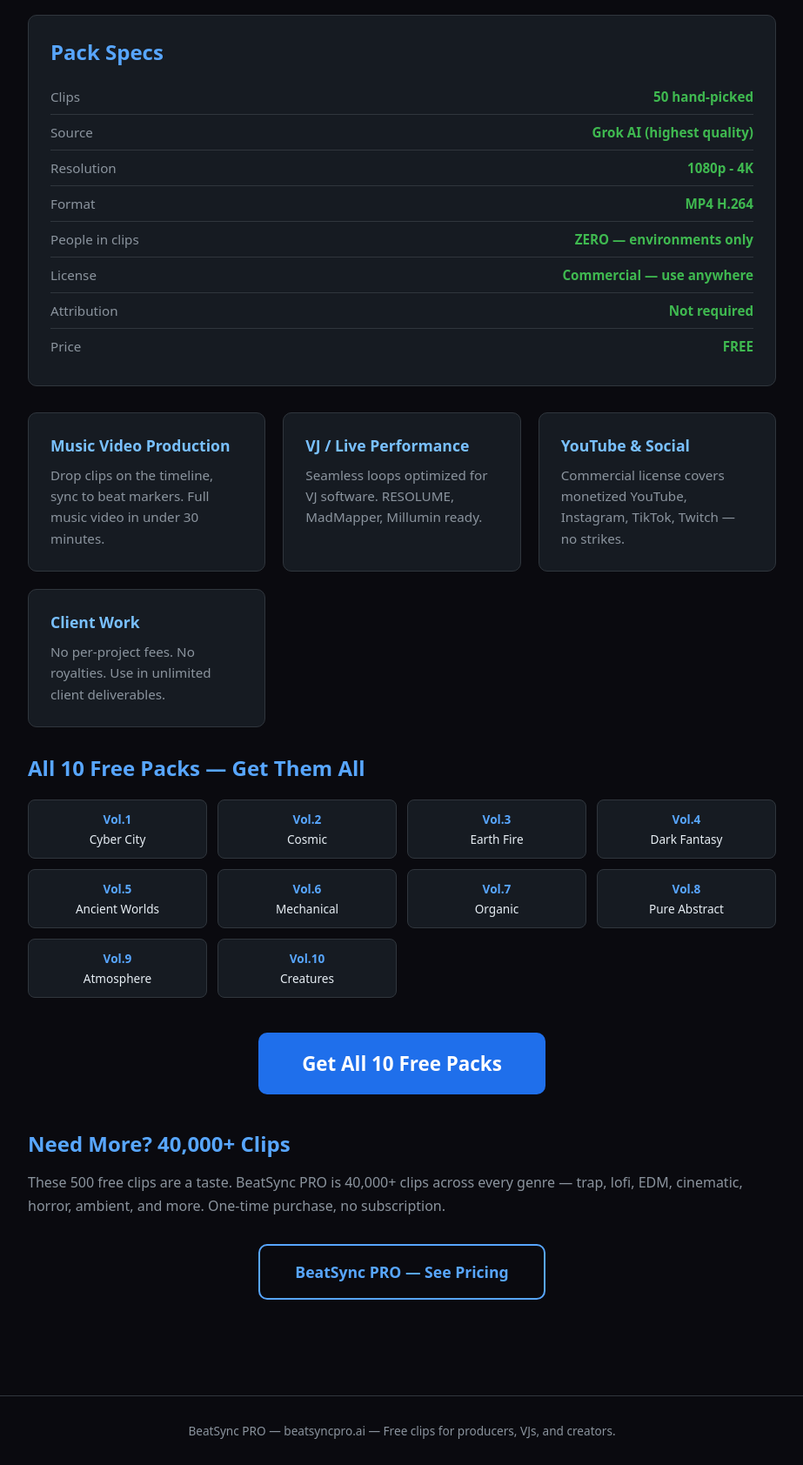
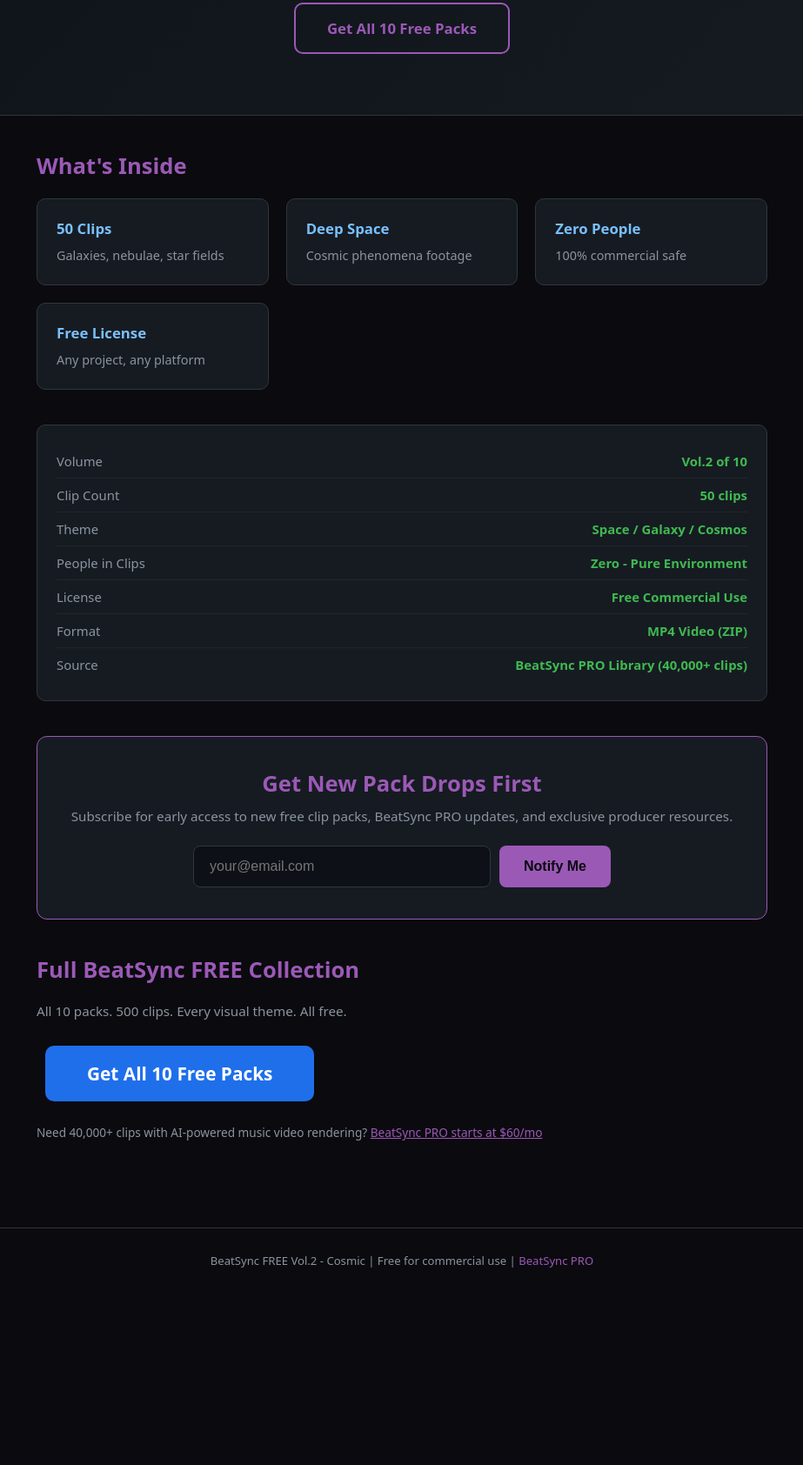
Before and after one commit to pachote/beatsync-free-cosmic-clips, a plain HTML site: page docs/index.html in a window 1280 px wide. Shown: the part 459-2143 px from the top of the page at 87% size, without its empty margins (178-1101 px from the left). After the commit the page ends 1945 px from the top, so only its background shows below. Drawn offline with Linux system fonts and the light colour scheme.

Commit message:
Upgrade landing page: email capture + SEO + download CTA

```diff
--- a/docs/index.html
+++ b/docs/index.html
@@ -1,69 +1,139 @@
-<!DOCTYPE html><html lang="en"><head><meta charset="UTF-8">
+<!DOCTYPE html>
+<html lang="en">
+<head>
+<meta charset="UTF-8">
 <meta name="viewport" content="width=device-width,initial-scale=1">
-<title>FREE: BeatSync Cosmic Pack — 50 Royalty-Free Clips (No People)</title>
-<meta name="description" content="Download 50 space and abstract cosmic clips. Zero people. Free for music videos, VJ sets, YouTube. Commercial license.">
-<meta name="keywords" content="free music video clips, space, abstract, vj-loops, free, royalty free video loops">
-<script type="application/ld+json">{"@context":"https://schema.org","@type":"SoftwareApplication","name":"BeatSync FREE Vol.2 — Cosmic","description":"50 space and abstract cosmic clips. Zero people.","offers":{"@type":"Offer","price":"0","priceCurrency":"USD"},"applicationCategory":"MultimediaApplication"}</script>
+<title>FREE: BeatSync Cosmic Pack - 50 Royalty-Free Video Clips (No People)</title>
+<meta name="description" content="50 deep-space visuals — galaxies, nebulae, star fields, and cosmic phenomena. Perfect for ambient, lo-fi, electronic, and cinematic music videos. Zero peop...">
+<meta name="keywords" content="free space video clips, cosmic background loops, galaxy music video clips, nebula video free download, space vj loops royalty free">
+<meta property="og:title" content="FREE BeatSync Cosmic Pack - 50 Video Clips">
+<meta property="og:description" content="50 deep-space visuals — galaxies, nebulae, star fields, and cosmic phenomena. Perfect for ambient, lo-fi, electronic, an">
+<meta property="og:url" content="https://pachote.github.io/beatsync-free-cosmic-clips/">
+<meta property="og:type" content="website">
+<link rel="canonical" href="https://pachote.github.io/beatsync-free-cosmic-clips/">
+<script type="application/ld+json">{"@context":"https://schema.org","@type":"SoftwareApplication","name":"BeatSync FREE Vol.2 - Cosmic","description":"50 deep-space visuals \u2014 galaxies, nebulae, star fields, and cosmic phenomena. Perfect for ambient, lo-fi, electronic, and cinematic music videos. Zero people, z","offers":{"@type":"Offer","price":"0","priceCurrency":"USD"},"applicationCategory":"MultimediaApplication","operatingSystem":"Any","downloadUrl":"https://github.com/pachote/beatsync-free-packs-official/releases/download/vol02-cosmic/BeatSync-FREE-Vol2-Cosmic.zip","publisher":{"@type":"Organization","name":"BeatSync PRO","url":"https://beatsyncpro.ai"}}</script>
 <style>
 *{box-sizing:border-box;margin:0;padding:0}
 body{font-family:system-ui,sans-serif;background:#0a0a0f;color:#e6edf3;min-height:100vh}
 .hero{background:linear-gradient(135deg,#0d1117,#161b22);padding:60px 20px;text-align:center;border-bottom:1px solid #30363d}
 .badge{display:inline-block;background:#238636;color:#fff;padding:6px 16px;border-radius:20px;font-size:14px;font-weight:700;letter-spacing:1px;margin-bottom:20px}
-h1{color:#58a6ff;font-size:2.8em;line-height:1.2;margin-bottom:15px}
-.sub{color:#8b949e;font-size:1.2em;max-width:600px;margin:0 auto 30px}
-.cta-big{display:inline-block;background:#1f6feb;color:#fff;padding:20px 50px;border-radius:10px;text-decoration:none;font-size:1.4em;font-weight:700;margin:10px;transition:background 0.2s}
+h1{color:#9b59b6;font-size:2.6em;line-height:1.2;margin-bottom:15px}
+.sub{color:#8b949e;font-size:1.1em;max-width:640px;margin:0 auto 30px;line-height:1.6}
+.cta-big{display:inline-block;background:#1f6feb;color:#fff;padding:18px 48px;border-radius:10px;text-decoration:none;font-size:1.3em;font-weight:700;margin:10px;transition:background 0.2s}
 .cta-big:hover{background:#388bfd}
-.cta-sec{display:inline-block;background:transparent;color:#58a6ff;border:2px solid #58a6ff;padding:18px 40px;border-radius:10px;text-decoration:none;font-size:1.1em;font-weight:600;margin:10px}
-.container{max-width:900px;margin:0 auto;padding:40px 20px}
-.grid{display:grid;grid-template-columns:repeat(auto-fit,minmax(250px,1fr));gap:20px;margin:30px 0}
-.card{background:#161b22;border:1px solid #30363d;border-radius:10px;padding:25px}
-.card h3{color:#79c0ff;margin-bottom:10px;font-size:1.1em}
-.card p{color:#8b949e;font-size:0.95em;line-height:1.6}
-.specs{background:#161b22;border:1px solid #30363d;border-radius:10px;padding:25px;margin:20px 0}
-.spec-row{display:flex;justify-content:space-between;padding:10px 0;border-bottom:1px solid #30363d;font-size:0.95em}
+.cta-sec{display:inline-block;background:transparent;color:#9b59b6;border:2px solid #9b59b6;padding:16px 36px;border-radius:10px;text-decoration:none;font-size:1.05em;font-weight:600;margin:10px}
+.cta-sec:hover{background:#9b59b6;color:#0a0a0f}
+.container{max-width:880px;margin:0 auto;padding:40px 20px}
+h2{color:#9b59b6;font-size:1.6em;margin-bottom:20px}
+.grid{display:grid;grid-template-columns:repeat(auto-fit,minmax(220px,1fr));gap:20px;margin:20px 0 40px}
+.card{background:#161b22;border:1px solid #30363d;border-radius:10px;padding:22px}
+.card h3{color:#79c0ff;margin-bottom:8px;font-size:1.05em}
+.card p{color:#8b949e;font-size:0.9em;line-height:1.6}
+/* Email capture */
+.email-box{background:#161b22;border:1px solid #9b59b6;border-radius:12px;padding:36px;margin:40px 0;text-align:center}
+.email-box h2{color:#9b59b6;margin-bottom:10px}
+.email-box p{color:#8b949e;margin-bottom:24px;font-size:0.95em}
+.email-form{display:flex;gap:10px;max-width:480px;margin:0 auto;flex-wrap:wrap;justify-content:center}
+.email-form input{flex:1;min-width:200px;padding:14px 18px;background:#0d1117;border:1px solid #30363d;border-radius:8px;color:#e6edf3;font-size:1em;outline:none}
+.email-form input:focus{border-color:#9b59b6}
+.email-form button{padding:14px 28px;background:#9b59b6;color:#0a0a0f;border:none;border-radius:8px;font-size:1em;font-weight:700;cursor:pointer;transition:opacity 0.2s}
+.email-form button:hover{opacity:0.85}
+.success-msg{display:none;color:#3fb950;margin-top:14px;font-weight:600}
+/* Specs */
+.specs{background:#161b22;border:1px solid #30363d;border-radius:10px;padding:22px;margin:20px 0}
+.spec-row{display:flex;justify-content:space-between;padding:9px 0;border-bottom:1px solid #21262d;font-size:0.93em}
 .spec-row:last-child{border-bottom:none}
 .spec-label{color:#8b949e}
 .spec-val{color:#3fb950;font-weight:600}
-.all-packs{display:grid;grid-template-columns:repeat(auto-fit,minmax(180px,1fr));gap:12px;margin:20px 0}
-.pack-chip{background:#161b22;border:1px solid #30363d;border-radius:8px;padding:12px;text-align:center;font-size:0.85em;color:#e6edf3}
-.pack-chip strong{display:block;color:#58a6ff;margin-bottom:4px}
-footer{text-align:center;padding:30px;color:#8b949e;font-size:0.85em;border-top:1px solid #30363d;margin-top:60px}
-</style></head><body>
+footer{text-align:center;padding:28px;color:#8b949e;font-size:0.82em;border-top:1px solid #30363d;margin-top:60px}
+footer a{color:#9b59b6;text-decoration:none}
+</style>
+</head>
+<body>
+
 <div class="hero">
-<div class="badge">FREE DOWNLOAD — VOL.2</div>
-<h1>BeatSync FREE: Cosmic</h1>
-<p class="sub">50 space and abstract cosmic clips. Zero people. Commercial license. No attribution. No email required.</p>
-<a href="https://beatsyncpro.ai/free-packs" class="cta-big">Download 50 Free Clips</a>
-<a href="https://beatsyncpro.ai" class="cta-sec">See Full 40K Library</a>
+  <div class="badge">FREE DOWNLOAD - VOL.2</div>
+  <h1>BeatSync FREE<br>Cosmic Pack</h1>
+  <p class="sub">50 deep-space visuals — galaxies, nebulae, star fields, and cosmic phenomena. Perfect for ambient, lo-fi, electronic, and cinematic music videos. Zero people, zero copyright issues. Renders the infinite in your production.</p>
+  <a href="https://github.com/pachote/beatsync-free-packs-official/releases/download/vol02-cosmic/BeatSync-FREE-Vol2-Cosmic.zip" class="cta-big" download>Download Free Pack (ZIP)</a>
+  <br>
+  <a href="https://beatsyncpro.ai/free-packs" class="cta-sec">Get All 10 Free Packs</a>
 </div>
+
 <div class="container">
-<div class="specs">
-<h2 style="color:#58a6ff;margin-bottom:15px">Pack Specs</h2>
-<div class="spec-row"><span class="spec-label">Clips</span><span class="spec-val">50 hand-picked</span></div>
-<div class="spec-row"><span class="spec-label">Source</span><span class="spec-val">Grok AI (highest quality)</span></div>
-<div class="spec-row"><span class="spec-label">Resolution</span><span class="spec-val">1080p - 4K</span></div>
-<div class="spec-row"><span class="spec-label">Format</span><span class="spec-val">MP4 H.264</span></div>
-<div class="spec-row"><span class="spec-label">People in clips</span><span class="spec-val">ZERO — environments only</span></div>
-<div class="spec-row"><span class="spec-label">License</span><span class="spec-val">Commercial — use anywhere</span></div>
-<div class="spec-row"><span class="spec-label">Attribution</span><span class="spec-val">Not required</span></div>
-<div class="spec-row"><span class="spec-label">Price</span><span class="spec-val">FREE</span></div>
+
+  <h2>What's Inside</h2>
+  <div class="grid">
+        <div class="card">
+          <h3>50 Clips</h3>
+          <p>Galaxies, nebulae, star fields</p>
+        </div>
+        <div class="card">
+          <h3>Deep Space</h3>
+          <p>Cosmic phenomena footage</p>
+        </div>
+        <div class="card">
+          <h3>Zero People</h3>
+          <p>100% commercial safe</p>
+        </div>
+        <div class="card">
+          <h3>Free License</h3>
+          <p>Any project, any platform</p>
+        </div>
+  </div>
+
+  <div class="specs">
+    <div class="spec-row"><span class="spec-label">Volume</span><span class="spec-val">Vol.2 of 10</span></div>
+    <div class="spec-row"><span class="spec-label">Clip Count</span><span class="spec-val">50 clips</span></div>
+    <div class="spec-row"><span class="spec-label">Theme</span><span class="spec-val">Space / Galaxy / Cosmos</span></div>
+    <div class="spec-row"><span class="spec-label">People in Clips</span><span class="spec-val">Zero - Pure Environment</span></div>
+    <div class="spec-row"><span class="spec-label">License</span><span class="spec-val">Free Commercial Use</span></div>
+    <div class="spec-row"><span class="spec-label">Format</span><span class="spec-val">MP4 Video (ZIP)</span></div>
+    <div class="spec-row"><span class="spec-label">Source</span><span class="spec-val">BeatSync PRO Library (40,000+ clips)</span></div>
+  </div>
+
+  <div class="email-box">
+    <h2>Get New Pack Drops First</h2>
+    <p>Subscribe for early access to new free clip packs, BeatSync PRO updates, and exclusive producer resources.</p>
+    <form class="email-form" id="subForm">
+      <input type="email" id="emailInput" placeholder="your@email.com" required>
+      <button type="submit">Notify Me</button>
+    </form>
+    <p class="success-msg" id="successMsg">You're in. New drops land in your inbox first.</p>
+  </div>
+
+  <h2>Full BeatSync FREE Collection</h2>
+  <p style="color:#8b949e;margin-bottom:20px;font-size:0.95em">All 10 packs. 500 clips. Every visual theme. All free.</p>
+  <a href="https://beatsyncpro.ai/free-packs" class="cta-big" style="display:inline-block">Get All 10 Free Packs</a>
+  <p style="color:#8b949e;font-size:0.85em;margin-top:16px">
+    Need 40,000+ clips with AI-powered music video rendering?
+    <a href="https://beatsyncpro.ai" style="color:#9b59b6">BeatSync PRO starts at $60/mo</a>
+  </p>
+
 </div>
-<div class="grid">
-<div class="card"><h3>Music Video Production</h3><p>Drop clips on the timeline, sync to beat markers. Full music video in under 30 minutes.</p></div>
-<div class="card"><h3>VJ / Live Performance</h3><p>Seamless loops optimized for VJ software. RESOLUME, MadMapper, Millumin ready.</p></div>
-<div class="card"><h3>YouTube & Social</h3><p>Commercial license covers monetized YouTube, Instagram, TikTok, Twitch — no strikes.</p></div>
-<div class="card"><h3>Client Work</h3><p>No per-project fees. No royalties. Use in unlimited client deliverables.</p></div>
-</div>
-<h2 style="color:#58a6ff;margin:30px 0 15px">All 10 Free Packs — Get Them All</h2>
-<div class="all-packs">
-<div class="pack-chip"><strong>Vol.1</strong>Cyber City</div><div class="pack-chip"><strong>Vol.2</strong>Cosmic</div><div class="pack-chip"><strong>Vol.3</strong>Earth Fire</div><div class="pack-chip"><strong>Vol.4</strong>Dark Fantasy</div><div class="pack-chip"><strong>Vol.5</strong>Ancient Worlds</div><div class="pack-chip"><strong>Vol.6</strong>Mechanical</div><div class="pack-chip"><strong>Vol.7</strong>Organic</div><div class="pack-chip"><strong>Vol.8</strong>Pure Abstract</div><div class="pack-chip"><strong>Vol.9</strong>Atmosphere</div><div class="pack-chip"><strong>Vol.10</strong>Creatures</div>
-</div>
-<div style="text-align:center;margin:30px 0">
-<a href="https://beatsyncpro.ai/free-packs" class="cta-big">Get All 10 Free Packs</a>
-</div>
-<h2 style="color:#58a6ff;margin:30px 0 15px">Need More? 40,000+ Clips</h2>
-<p style="color:#8b949e;line-height:1.7;margin-bottom:20px">These 500 free clips are a taste. BeatSync PRO is 40,000+ clips across every genre — trap, lofi, EDM, cinematic, horror, ambient, and more. One-time purchase, no subscription.</p>
-<div style="text-align:center"><a href="https://beatsyncpro.ai" class="cta-sec">BeatSync PRO — See Pricing</a></div>
-</div>
-<footer>BeatSync PRO &mdash; beatsyncpro.ai &mdash; Free clips for producers, VJs, and creators.</footer>
-</body></html>
+
+<footer>
+  <p>BeatSync FREE Vol.2 - Cosmic | Free for commercial use | <a href="https://beatsyncpro.ai">BeatSync PRO</a></p>
+</footer>
+
+<script>
+document.getElementById('subForm').addEventListener('submit', async function(e) {
+  e.preventDefault();
+  const email = document.getElementById('emailInput').value.trim();
+  if (!email) return;
+  try {
+    await fetch('https://beatsync-email-capture-production.up.railway.app/subscribe', {
+      method: 'POST',
+      headers: {'Content-Type': 'application/json'},
+      body: JSON.stringify({email: email, pack: 'vol02-cosmic'})
+    });
+  } catch(err) {
+    // silent fail - still show success
+  }
+  document.getElementById('subForm').style.display = 'none';
+  document.getElementById('successMsg').style.display = 'block';
+});
+</script>
+
+</body>
+</html>
```
